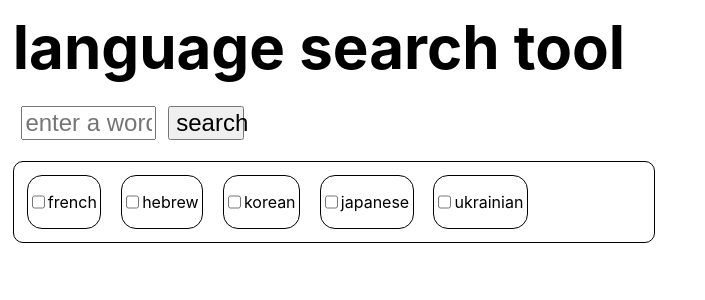
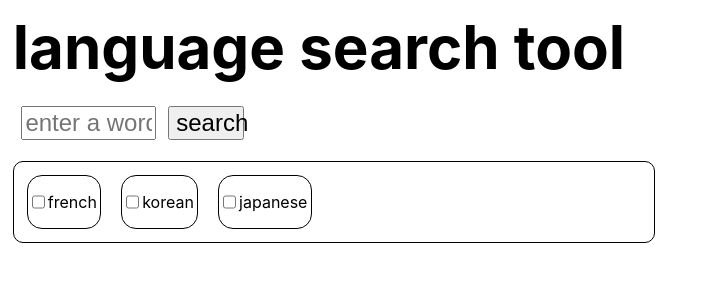
Before and after one commit to devUserContact/language-search-tool, a Next.js app: page /SearchForm in a window 1280 px wide. Shown: the top 300 px of the page, without its empty margins (0-705 px from the left). Built offline with nearby package versions, Linux system fonts and the light colour scheme.

Commit message:
commented out arrray objects that are not yet finished

```diff
--- a/assets/languages.ts
+++ b/assets/languages.ts
@@ -9,11 +9,11 @@ export const languages: Language[] = [
     url: "https://dictionary.cambridge.org/dictionary/english-french/",
     checked: false,
   },
-  {
-    language: "hebrew",
-    url: "",
-    checked: false,
-  },
+//  {
+//    language: "hebrew",
+//    url: "",
+//    checked: false,
+//  },
   {
     language: "korean",
     url: "https://en.dict.naver.com/#/search?query=",
@@ -24,11 +24,11 @@ export const languages: Language[] = [
     url: "https://jisho.org/search/",
     checked: false,
   },
-  {
-    language: "ukrainian",
-    url: "",
-    checked: false,
-  },
+//  {
+//    language: "ukrainian",
+//    url: "",
+//    checked: false,
+//  },
   //{
   //  language: 'mandarin' ,
   //  url: ['https://mandarinspot.com/dict?word=', '&phs=pinyin&sort=rel'],
```
